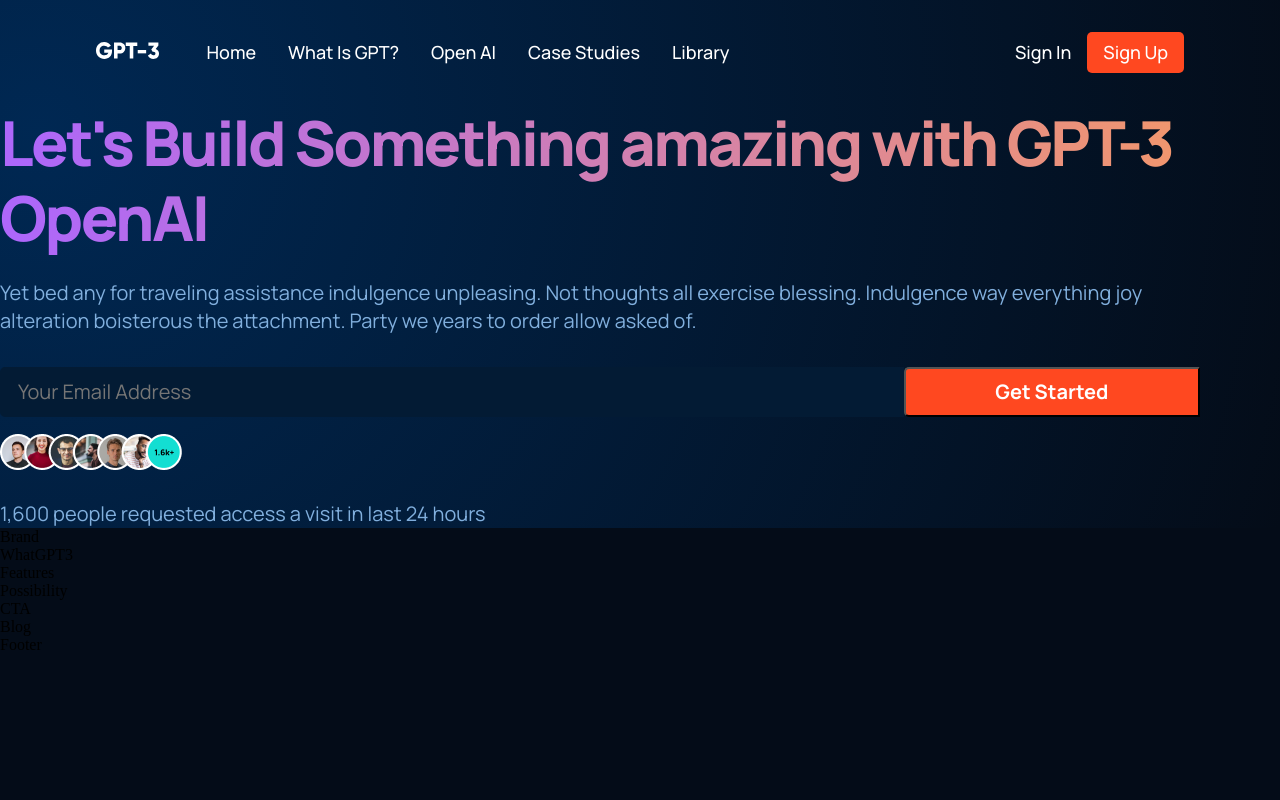
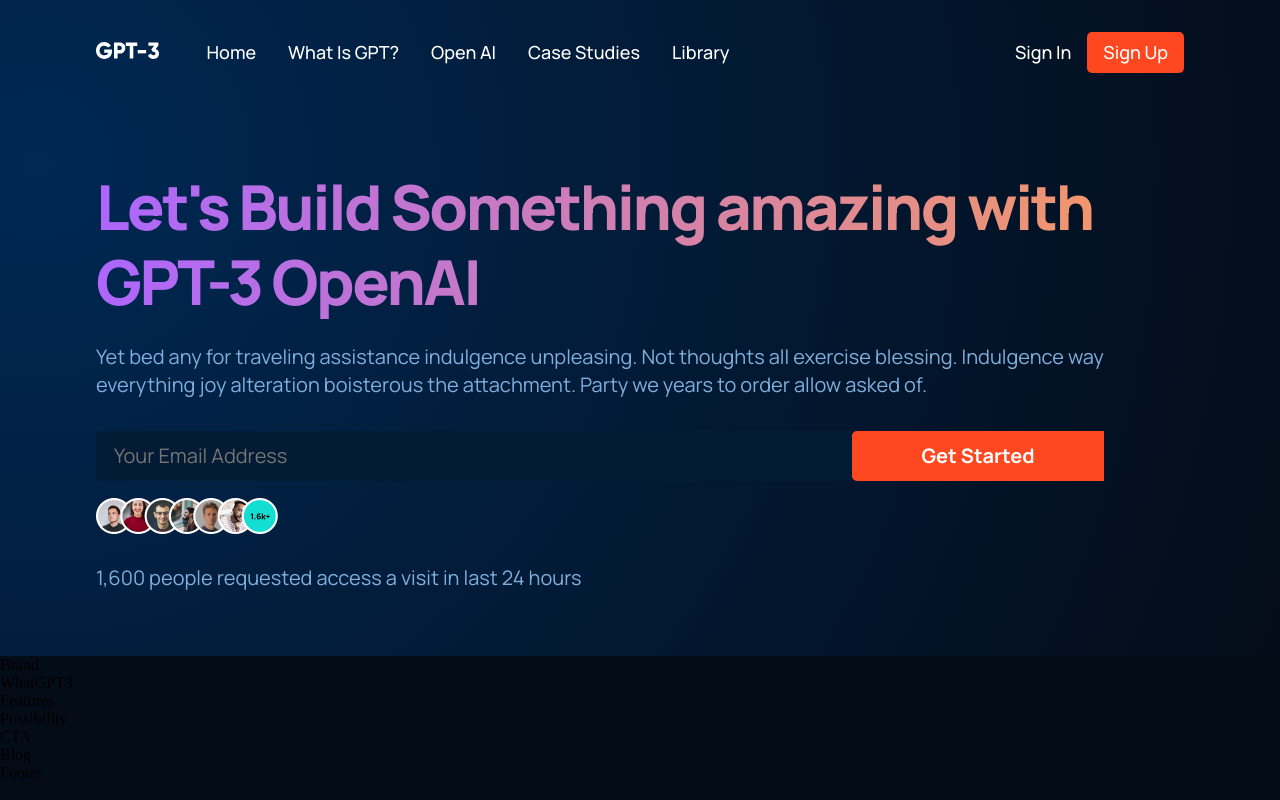
Before and after one commit to zubbyzillion/React-Landing-Page, a React (Vite) app: page / in a window 1280 px wide. Built offline with nearby package versions, Linux system fonts and the light colour scheme.

Commit message:
Fixed Padding

```diff
--- a/src/containers/header/Header.jsx
+++ b/src/containers/header/Header.jsx
@@ -1,10 +1,10 @@
 import React from 'react';
-import './header.css';
 import people from '../../assets/people.png';
 import ai from '../../assets/ai.png';
+import './header.css';
 
 const Header = () => (
-    <div className="gpt3__header section_padding" id="home">
+    <div className="gpt3__header section__padding" id="home">
         <div className="gpt3__header-content">
           <h1 className="gradient__text">Let's Build Something amazing with GPT-3 OpenAI</h1>
           <p>Yet bed any for traveling assistance indulgence unpleasing. Not thoughts all exercise blessing. Indulgence way everything joy alteration boisterous the attachment. Party we years to order allow asked of.</p>
--- a/src/containers/header/header.css
+++ b/src/containers/header/header.css
@@ -64,6 +64,7 @@
     font-size: 20px;
     line-height: 28px;
     background: #FF4820;
+    border: 2px solid #ff4820;
     border-radius: 5px 0px 0px 5px;
     color: #ffffff;
     cursor: pointer;
```
